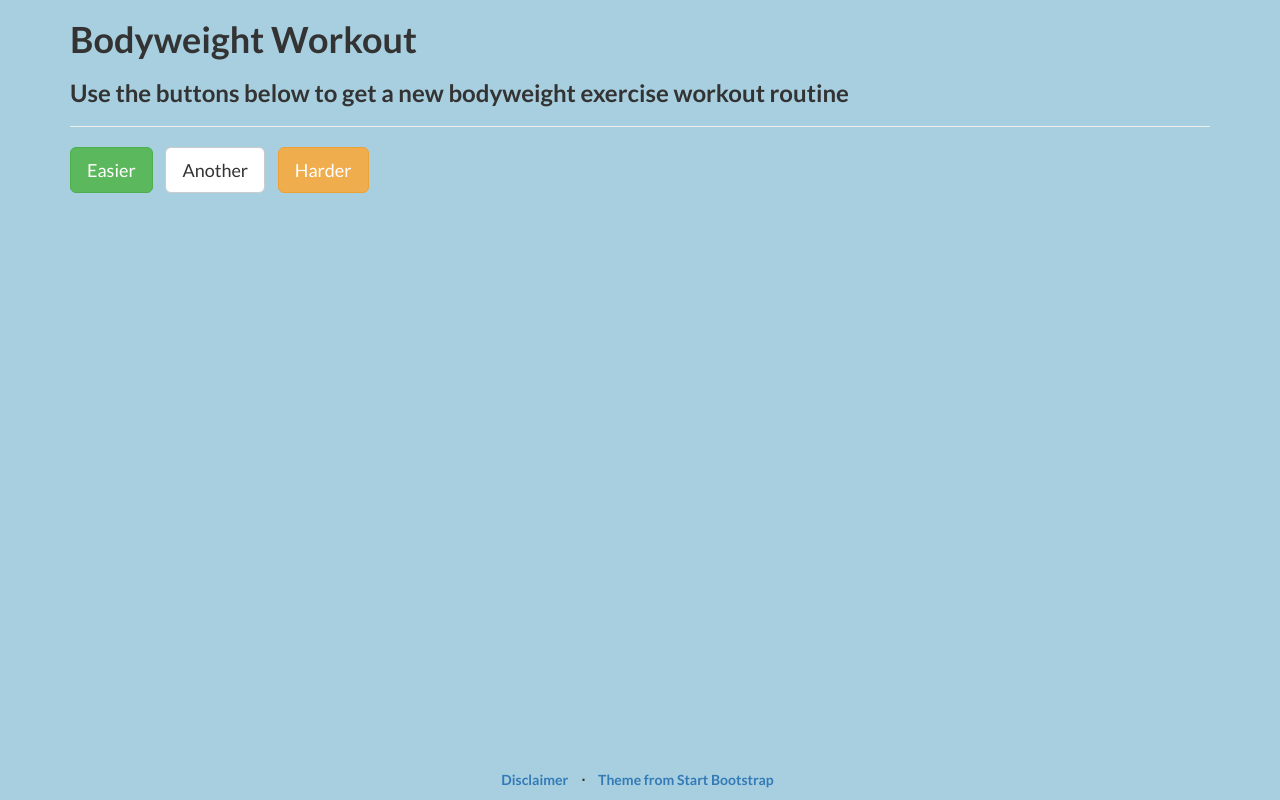
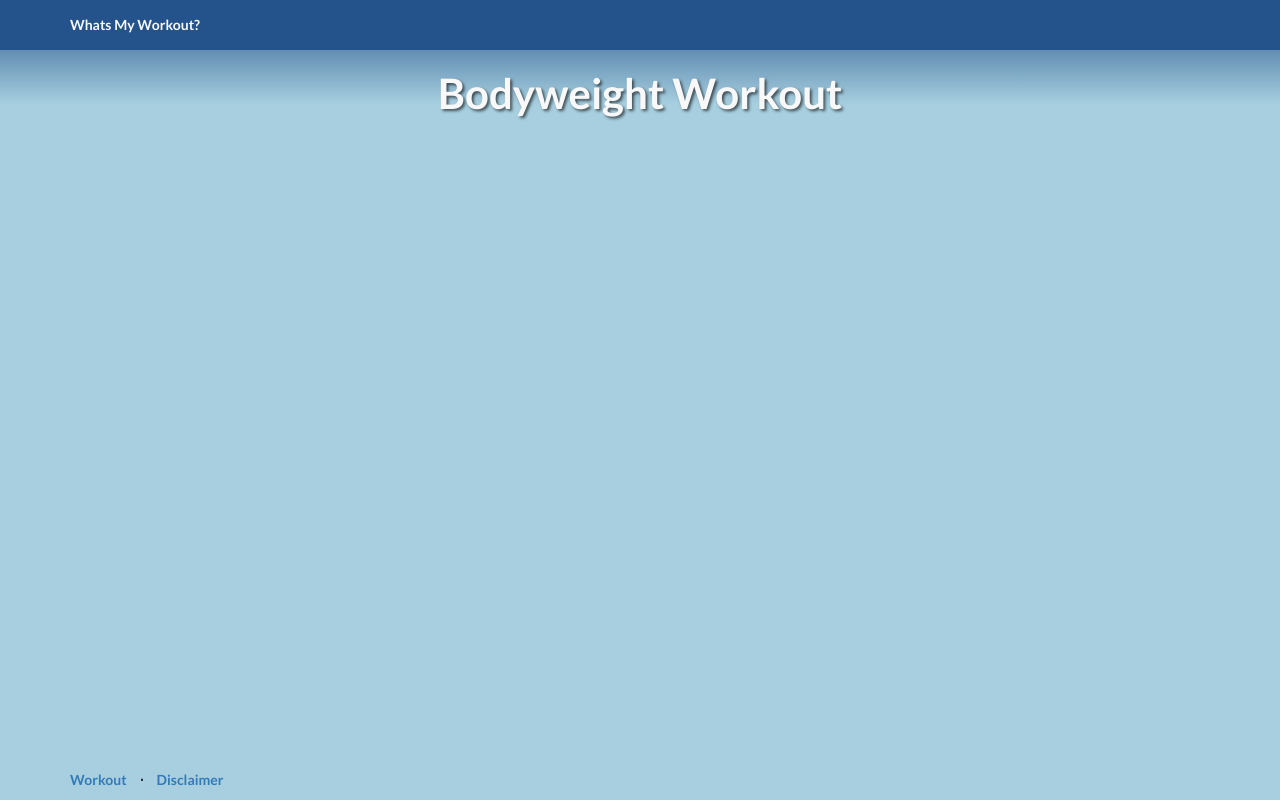
Before and after one commit to ropable/whatsmyworkout, a Django app: page /workout in a window 1280 px wide. Run offline with Django 3.2, Linux system fonts and the light colour scheme; parts of the project's set-up code (start-up, migrations or seed data) failed here and were passed over; some libraries are stand-ins or nearby versions.

```diff
--- a/whatsmyworkout/static/css/site.css
+++ b/whatsmyworkout/static/css/site.css
@@ -12,17 +12,20 @@ https://philipwalton.github.io/solved-by-flexbox/demos/sticky-footer/
   flex: 1;
 }
 
-/*!
- * Start Bootstrap - Landing Page Bootstrap Theme (http://startbootstrap.com)
- * Code licensed under the Apache License v2.0.
- * For details, see http://www.apache.org/licenses/LICENSE-2.0.
- */
+/* Basic Bootstrap style overrides */
+.navbar {
+    border: 0px;
+}
+
+.navbar-default .navbar-brand {
+    color: #f8f8f8;
+}
+nav a:hover {
+    color: #f8f8f8 !important;
+}
+
 body,
 html {
-    /*
-    width: 100%;
-    height: 100%;
-    */
     background-color: #a7cfdf;
 }
 
@@ -37,9 +40,30 @@ h6 {
     font-weight: 700;
 }
 
-.lead {
-    font-size: 18px;
-    font-weight: 400;
+.topnav {
+    background-color: #23538a;
+    font-size: 14px;
+}
+
+.workout-header {
+    padding-top: 50px;
+    text-align: center;
+    color: #f8f8f8;
+    background: #23538a;
+    background: -moz-linear-gradient(top, #23538a 0%, #a7cfdf 83%); /* FF3.6-15 */
+    background: -webkit-linear-gradient(top, #23538a 0%,#a7cfdf 83%); /* Chrome10-25,Safari5.1-6 */
+    background: linear-gradient(to bottom, #23538a 0%,#a7cfdf 83%); /* W3C, IE10+, FF16+, Chrome26+, Opera12+, Safari7+ */
+    filter: progid:DXImageTransform.Microsoft.gradient( startColorstr='#23538a', endColorstr='#a7cfdf',GradientType=0 ); /* IE6-9 */
+}
+.workout-message {
+    position: relative;
+    /*padding-top: 2%;
+    padding-bottom: 20%;*/
+}
+
+.workout-message > h1 {
+    font-size: 3em;
+    text-shadow: 2px 2px 3px rgba(0,0,0,0.6);
 }
 
 .landing-header {
@@ -88,7 +112,11 @@ h6 {
     }
 }
 
-.button-diff {
+.landing-buttons {
+    text-align: center;
+}
+
+.landing-button {
     text-transform: uppercase;
     font-size: 14px;
     font-weight: 400;
@@ -97,7 +125,6 @@ h6 {
 
 footer {
     background-color: #a7cfdf;
-    text-align: center;
 }
 
 .section-heading {
@@ -110,11 +137,12 @@ footer {
     border-top: 3px solid #e7e7e7;
 }
 
-/* --------------- Unused CSS below -------------- */
-.topnav {
-    font-size: 14px;
+.lead {
+    font-size: 18px;
+    font-weight: 400;
 }
 
+/* --------------- Unused CSS below -------------- */
 .content-section-a {
     padding: 50px 0;
     background-color: #f8f8f8;
--- a/whatsmyworkout/templates/base.html
+++ b/whatsmyworkout/templates/base.html
@@ -24,19 +24,23 @@
 <body class="site">
 {% block body %}
     <!-- Navigation -->
-    {% comment %}
+    {% block topnav %}
+    <header>
     <nav class="navbar navbar-default navbar-fixed-top topnav" role="navigation">
         <div class="container topnav">
             <!-- Brand and toggle get grouped for better mobile display -->
             <div class="navbar-header">
+                {% comment %}
                 <button type="button" class="navbar-toggle" data-toggle="collapse" data-target="#bs-example-navbar-collapse-1">
                     <span class="sr-only">Toggle navigation</span>
                     <span class="icon-bar"></span>
                     <span class="icon-bar"></span>
                     <span class="icon-bar"></span>
                 </button>
-                <a class="navbar-brand topnav" href="#">Whats My Workout</a>
+                {% endcomment %}
+                <a class="navbar-brand topnav" href="/">Whats My Workout?</a>
             </div>
+            {% comment %}
             <!-- Collect the nav links, forms, and other content for toggling -->
             <div class="collapse navbar-collapse" id="bs-example-navbar-collapse-1">
                 <ul class="nav navbar-nav navbar-right">
@@ -45,33 +49,33 @@
                     </li>
                 </ul>
             </div>
+            {% endcomment %}
             <!-- /.navbar-collapse -->
         </div>
         <!-- /.container -->
     </nav>
-    {% endcomment %}
+    </header>
+    {% endblock topnav %}
 
     <main class="site-content">
     {% block content %}{% endblock %}
     </main>
 
+    {% block footer %}
     <footer>
         <div class="container">
             <div class="row">
                 <div class="col-lg-12">
                     <ul class="list-inline">
-                        <li>
-                            <a href="#disclaimer">Disclaimer</a>
-                        </li>
+                        <li><a href="{% url 'workout' %}">Workout</a></li>
                         <li class="footer-menu-divider">&sdot;</li>
-                        <li>
-                            <a href="http://startbootstrap.com/template-overviews/landing-page/">Theme from Start Bootstrap</a>
-                        </li>
+                        <li><a href="{% url 'disclaimer' %}">Disclaimer</a></li>
                     </ul>
                 </div>
             </div>
         </div>
     </footer>
+    {% endblock footer %}
     {% endblock body %}
 
     {% block extra_body %}{% endblock %}
--- a/whatsmyworkout/workout/templates/workout/workout.html
+++ b/whatsmyworkout/workout/templates/workout/workout.html
@@ -1,37 +1,15 @@
 {% extends "base.html" %}
-{% load static from staticfiles %}
-
-{% block extra_css %}
-<link rel="stylesheet" type="text/css" href="{% static 'css/landing-page.css' %}">
-{% endblock %}
 
 {% block content %}
-<!-- Header -->
-<div class="intro-header">
+<div class="workout-header">
     <div class="container">
         <div class="row">
             <div class="col-lg-12">
-                <div class="intro-message">
+                <div class="workout-message">
                     <h1>Bodyweight Workout</h1>
-                    <h3>Use the buttons below to get a new bodyweight exercise workout routine</h3>
-                    <hr class="intro-divider">
-                    <ul class="list-inline intro-social-buttons">
-                        <li>
-                            <a href="#" class="btn btn-success btn-lg"><span class="network-name">Easier</span></a>
-                        </li>
-                        <li>
-                            <a href="#" class="btn btn-default btn-lg"><span class="network-name">Another</span></a>
-                        </li>
-                        <li>
-                            <a href="#" class="btn btn-warning btn-lg"><span class="network-name">Harder</span></a>
-                        </li>
-                    </ul>
                 </div>
             </div>
         </div>
-    </div>
-    <!-- /.container -->
-</div>
-<!-- /.intro-header -->
-
-{% endblock %}{# /content #}
+    </div><!-- /.container -->
+</div><!-- /.workout-header -->
+{% endblock content %}
--- a/whatsmyworkout/workout/urls.py
+++ b/whatsmyworkout/workout/urls.py
@@ -4,7 +4,7 @@ from . import views
 
 urlpatterns = patterns(
     '',
-    url(r'^$', views.LandingPage.as_view(), name='landing_page'),
-    url(r'^workout$', views.WorkoutPage.as_view(), name='workout_page'),
-    url(r'^why$', TemplateView.as_view(template_name='workout/why.html'), name='why_bodyweight'),
+    url(r'^$', views.TemplateView.as_view(template_name='landing.html'), name='landing'),
+    url(r'^workout$', views.WorkoutPage.as_view(), name='workout'),
+    url(r'^disclaimer$', TemplateView.as_view(template_name='disclaimer.html'), name='disclaimer'),
 )
--- a/whatsmyworkout/workout/views.py
+++ b/whatsmyworkout/workout/views.py
@@ -1,10 +1,4 @@
 from django.views.generic import TemplateView
-
-
-class LandingPage(TemplateView):
-    """Project landing/signup page.
-    """
-    template_name = 'landing.html'
 
 
 class WorkoutPage(TemplateView):
```
Also changed, not shown: whatsmyworkout/templates/disclaimer.html (+22 -0 lines), whatsmyworkout/templates/landing.html (+19 -13 lines).
